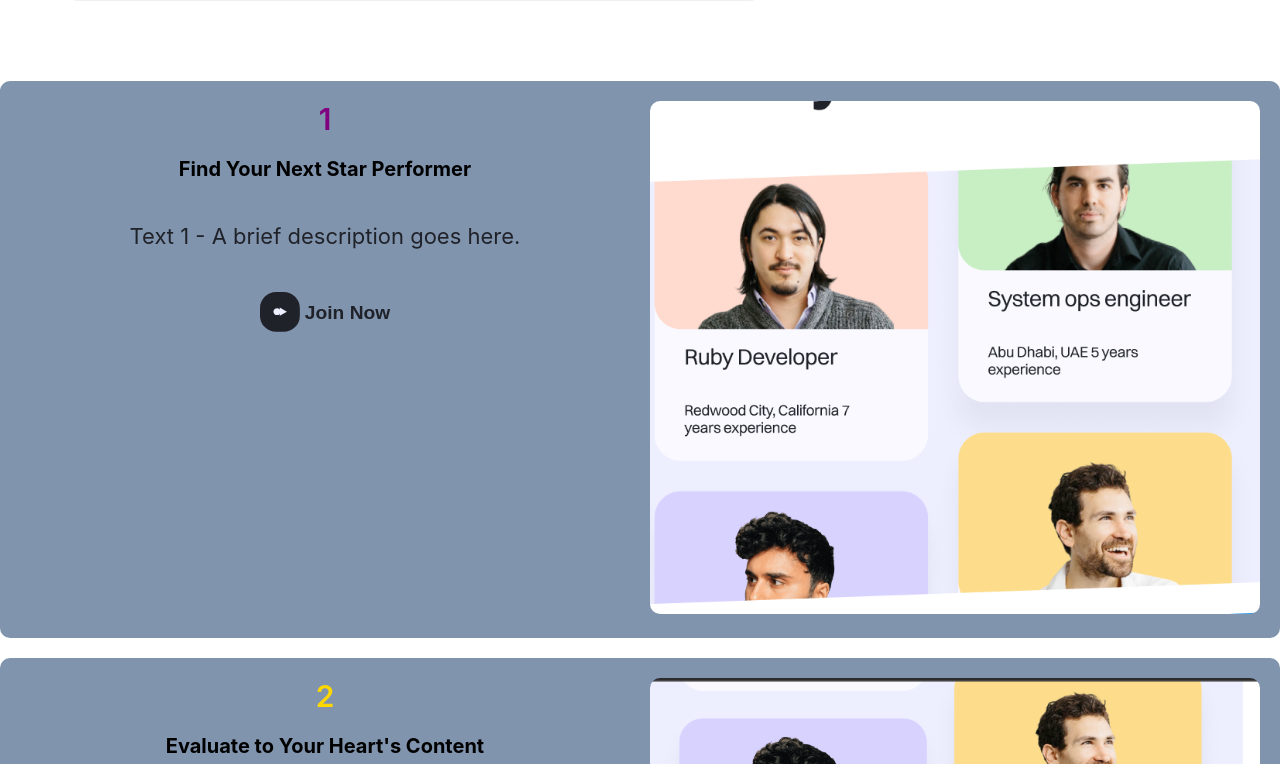
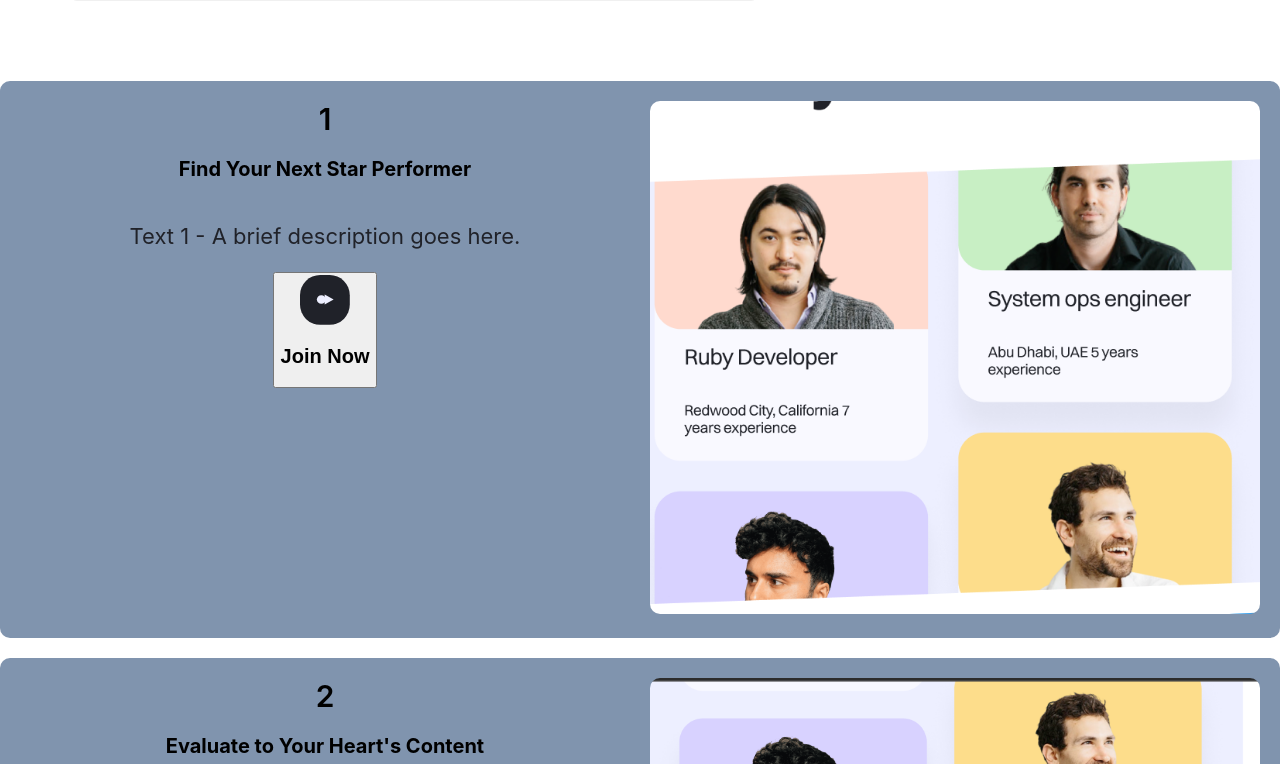
Before and after one commit to cmucheru/zwilt, a React (Create React App) app: page / in a window 1280 px wide. Shown: the part 3976-4740 px from the top of the page. Built offline with nearby package versions, Linux system fonts and the light colour scheme.

Commit message:
Update StartYourJourney.js

```diff
--- a/src/components/StartYourJourney.js
+++ b/src/components/StartYourJourney.js
@@ -6,37 +6,15 @@ import '../styles/StartYourJourney.css';
 import JoinIcon from "../assets/join-now-icon.svg";
 
 function Card({ numberIcon, headline, description, imageUrl }) {
-    // Define a variable to hold the color based on the number icon value
-    let numberColor = '';
-    switch(numberIcon) {
-        case '1':
-            numberColor = 'purple'; // Set color to purple for number 1
-            break;
-        case '2':
-            numberColor = 'gold'; // Set color to gold for number 2
-            break;
-        case '3':
-            numberColor = 'silver'; // Set color to silver for number 3
-            break;
-        default:
-            numberColor = 'black'; // Default color
-    }
-
-    // Define the style object for the number icon based on the color
-    const numberStyle = {
-        fontSize: '30px',
-        color: numberColor // Apply the determined color
-    };
-
     return (
         <div className="card-container">
             <div className="left-card">
-                <div className="number-icon" style={numberStyle}>{numberIcon}</div>
+                <div className="number-icon" style={{ fontSize: "30px" }}>{numberIcon}</div>
                 <h3 className="headline">{headline}</h3>
                 <p className="description">{description}</p>
-                <button className="button">
+                <button className="button-journey">
                     <img src={JoinIcon} alt="Join Icon" />
-                    <p>Join Now</p>
+                    <h2>Join Now</h2>
                 </button>
             </div>
             <div className="right-card">
```
